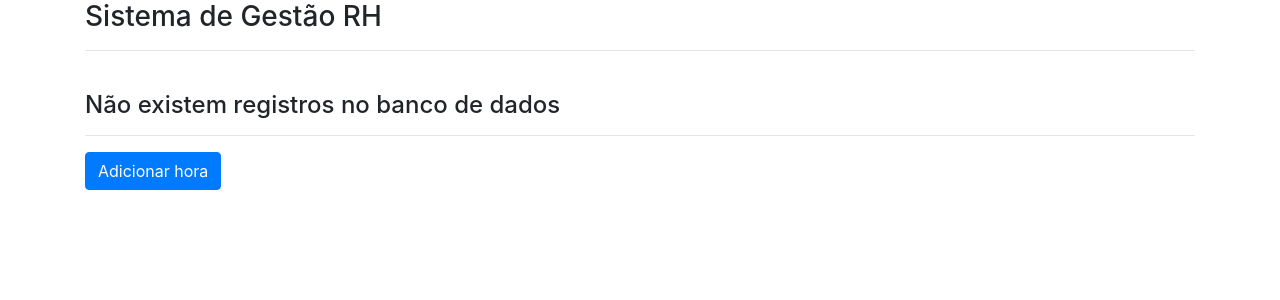
After one commit to wagiotti/gestao_rh, a Django app: template apps/registro_hora_extra/templates/registro_hora_extra/registro_hora_extra_list.html in a window 1280 px wide. The commit adds this page. Shown: the top 300 px of the page. Run offline with Django 3.2, Linux system fonts and the light colour scheme; the template is opened without the code that fills it, so the values that code supplies are empty; parts of the project's set-up code (start-up, migrations or seed data) failed here and were passed over; some libraries are stand-ins or nearby versions.

Commit message:
Create CRUD app Horas_extras, update form search funcionario only empresa log

```diff
--- a/apps/core/templates/core/index.html
+++ b/apps/core/templates/core/index.html
@@ -13,5 +13,6 @@
 
     - <a href="{% url 'list_funcionarios' %}">Gerenciar funcionários</a>
     - <a href="{% url 'list_departamentos' %}">Gerenciar Departamentos</a>
+    - <a href="{% url 'list_hora_extra' %}">Gerenciar banco de horas</a>
 
 {% endblock %}
--- a/apps/registro_hora_extra/models.py
+++ b/apps/registro_hora_extra/models.py
@@ -1,10 +1,16 @@
 from django.db import models
+from django.urls import reverse
+
 from apps.funcionarios.models import Funcionario
 
 
 class Registro_hora_extra(models.Model):
     motivo = models.CharField(max_length=100)
     funcionario = models.ForeignKey(Funcionario, on_delete=models.PROTECT)
+    horas = models.DecimalField(max_digits=5, decimal_places=2)
 
     def __str__(self):
         return self.motivo
+
+    def get_absolute_url(self):
+        return reverse('list_hora_extra')
--- /dev/null
+++ b/apps/registro_hora_extra/templates/registro_hora_extra/registro_hora_extra_list.html
@@ -0,0 +1,30 @@
+{% extends 'base.html' %}
+{% block title %}Lista de funcionários {% endblock %}
+
+{% block main %}
+ <br>
+    {% if not object_list %}
+        <h4>Não existem registros no banco de dados </h4>
+    {% else %}
+    <h3>Relação de Horas Extra</h3>
+    <table border="1" width="70%" cellpadding="5px">
+        <tr align="center">
+            <td>Ações</td>
+            <td>Motivo</td>
+            <td>horas</td>
+            <td>funcionário</td>
+        </tr>
+        {% for hora_extra in object_list %}
+           <tr align="center">
+              <td><a href="{% url 'delete_hora_extra' hora_extra.id %}" class="btn btn-danger">Deletar</a></td>
+              <td><a href="{% url 'update_hora_extra' hora_extra.id %}"> {{ hora_extra }}</a></td>
+              <td>{{ hora_extra.horas }}</td>
+              <td>{{ hora_extra.funcionario }}</td>
+           </tr>
+        {% endfor %}
+    </table>
+    {% endif %}
+    <hr>
+    <a href="{% url 'novo_hora_extra'%}" class="btn btn-primary">Adicionar hora</a>
+
+{% endblock %}
--- /dev/null
+++ b/apps/registro_hora_extra/urls.py
@@ -0,0 +1,13 @@
+from django.urls import path
+from .views import HoraExtraList, HoraExtraEdit, HoraExtraDelete, HoraExtraCreate
+
+
+
+urlpatterns = [
+    path('', HoraExtraList.as_view(), name='list_hora_extra'),
+    path('novo/', HoraExtraCreate.as_view(), name='novo_hora_extra'),
+    path('edit/<int:pk>/', HoraExtraEdit.as_view(), name='update_hora_extra'),
+    path('delete/<int:pk>/', HoraExtraDelete.as_view(), name='delete_hora_extra'),
+
+
+]
--- a/gestao_rh/urls.py
+++ b/gestao_rh/urls.py
@@ -23,6 +23,7 @@ urlpatterns = [
     path('', include('apps.core.urls')),
     path('funcionarios/', include('apps.funcionarios.urls')),
     path('departamentos/', include('apps.departamentos.urls')),
+    path('horas-extra/', include('apps.registro_hora_extra.urls')),
     path('documentos/', include('apps.documentos.urls')),
     path('empresa/', include('apps.empresas.urls')),
     path('accounts/', include('django.contrib.auth.urls')),
```
Also changed, not shown: apps/registro_hora_extra/forms.py (added, +13 -0 lines), apps/registro_hora_extra/templates/registro_hora_extra/registro_hora_extra_confirm_delete.html (added, +10 -0 lines), apps/registro_hora_extra/templates/registro_hora_extra/registro_hora_extra_form.html (added, +11 -0 lines), apps/registro_hora_extra/views.py (+36 -2 lines), apps/registro_hora_extra/migrations/0002_registro_hora_extra_horas.py (added).
